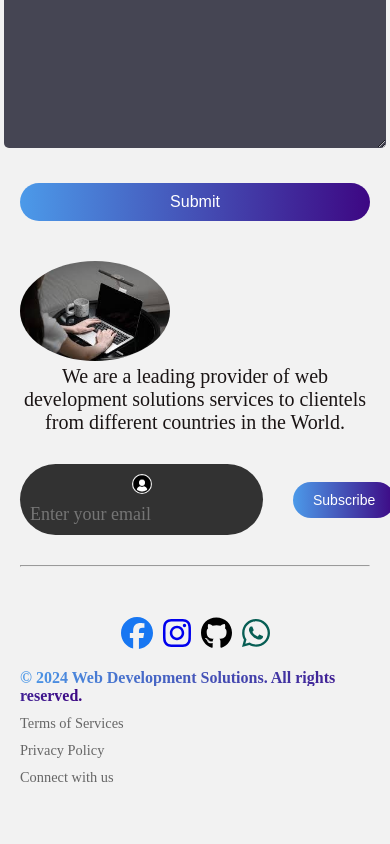
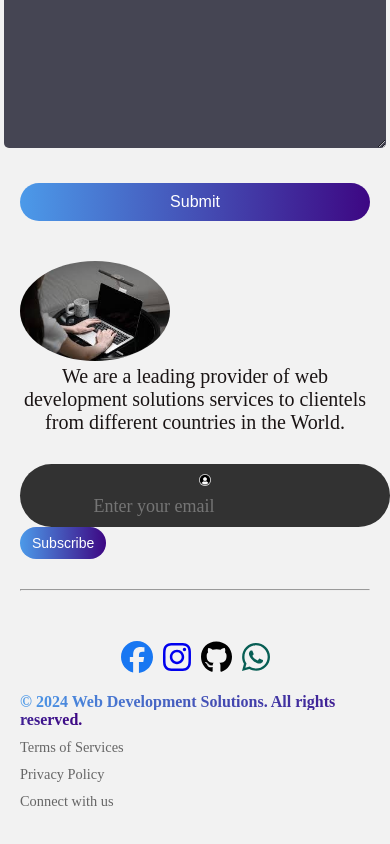
Before and after one commit to BlakWeb/landing-page, a React (Vite) app: page /contact in a window 390 px wide. Shown: the part 751-1595 px from the top of the page. Built offline with nearby package versions, Linux system fonts and the light colour scheme.

Commit message:
Update Footer.css

```diff
--- a/src/Components/Footer/Footer.css
+++ b/src/Components/Footer/Footer.css
@@ -171,9 +171,15 @@ a.github:hover {
         padding: 10px;
         width: 100%;
     }
+    .footer-top-right{
+        display: block;
+    }
+    .footer-email-input img {
+        width: 12px;
+    }
 
     .footer-subscribe {
-        padding: 10px 20px;
+        padding: 8px 12px;
         font-size: 14px;
     }
 
```
